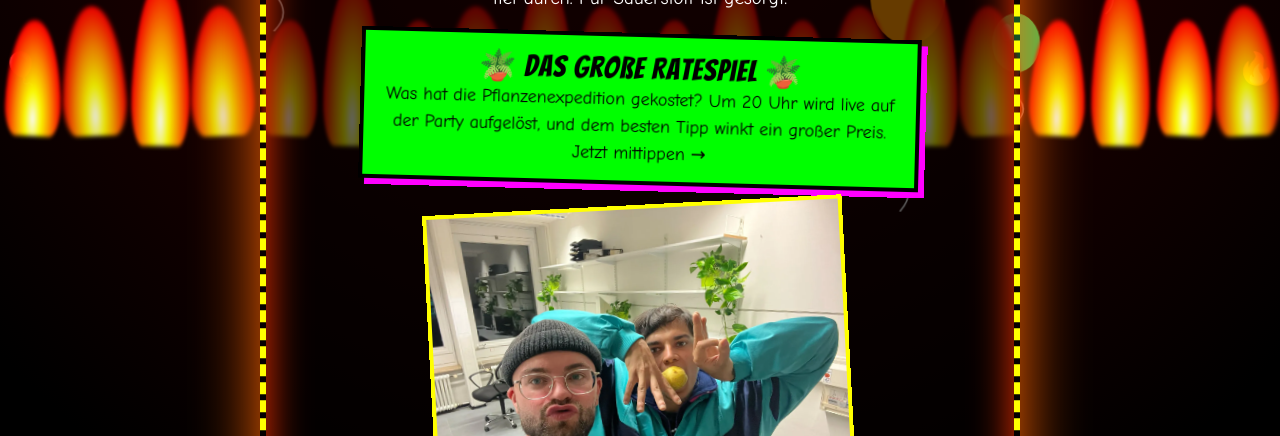
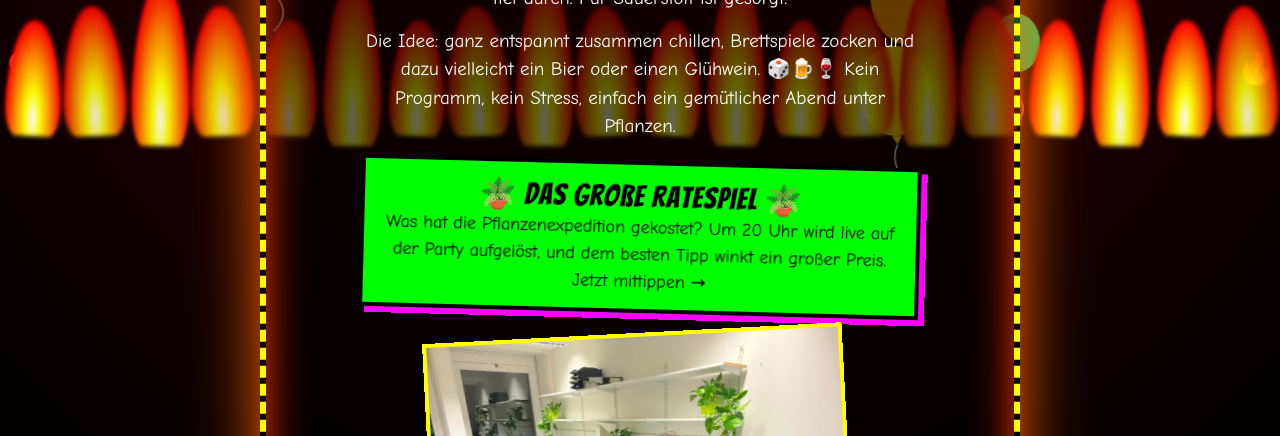
Before and after one commit to 9andy99-hash/office-four-ten, a website: page events.html in a window 1280 px wide. Shown: the part 664-1100 px from the top of the page. Drawn offline with Linux system fonts and the light colour scheme.

Commit message:
Party Einladung: Idee mit Chillen, Brettspielen, Bier und Glühwein ergänzt
Co-Authored-By: Claude Opus 5.5 <noreply@anthropic.com>
Claude-Session: https://claude.ai/code/session_01EcJsB1efhMhbosxrKffwKN

```diff
--- a/events.html
+++ b/events.html
@@ -39,6 +39,7 @@
       <div class="countdown" id="countdown" aria-live="off"></div>
 
       <p class="text">Nach der erfolgreichen Pflanzenexpedition ist Raum 410 offiziell der grünste und sauerstoffreichste Ort des KIT. Das muss gefeiert werden! Kommt vorbei, bestaunt die neuen Mitbewohner und atmet tief durch. Für Sauerstoff ist gesorgt.</p>
+      <p class="text">Die Idee: ganz entspannt zusammen chillen, Brettspiele zocken und dazu vielleicht ein Bier oder einen Glühwein. 🎲🍺🍷 Kein Programm, kein Stress, einfach ein gemütlicher Abend unter Pflanzen.</p>
       <a class="party-ratespiel" href="ratespiel.html"><b>🪴 Das große Ratespiel 🪴</b>Was hat die Pflanzenexpedition gekostet? Um 20 Uhr wird live auf der Party aufgelöst, und dem besten Tipp winkt ein großer Preis. Jetzt mittippen →</a>
       <img class="party-foto" src="img/team.webp" alt="Andy und JJ, die Gastgeber, posieren im Büro">
     </section>
```
